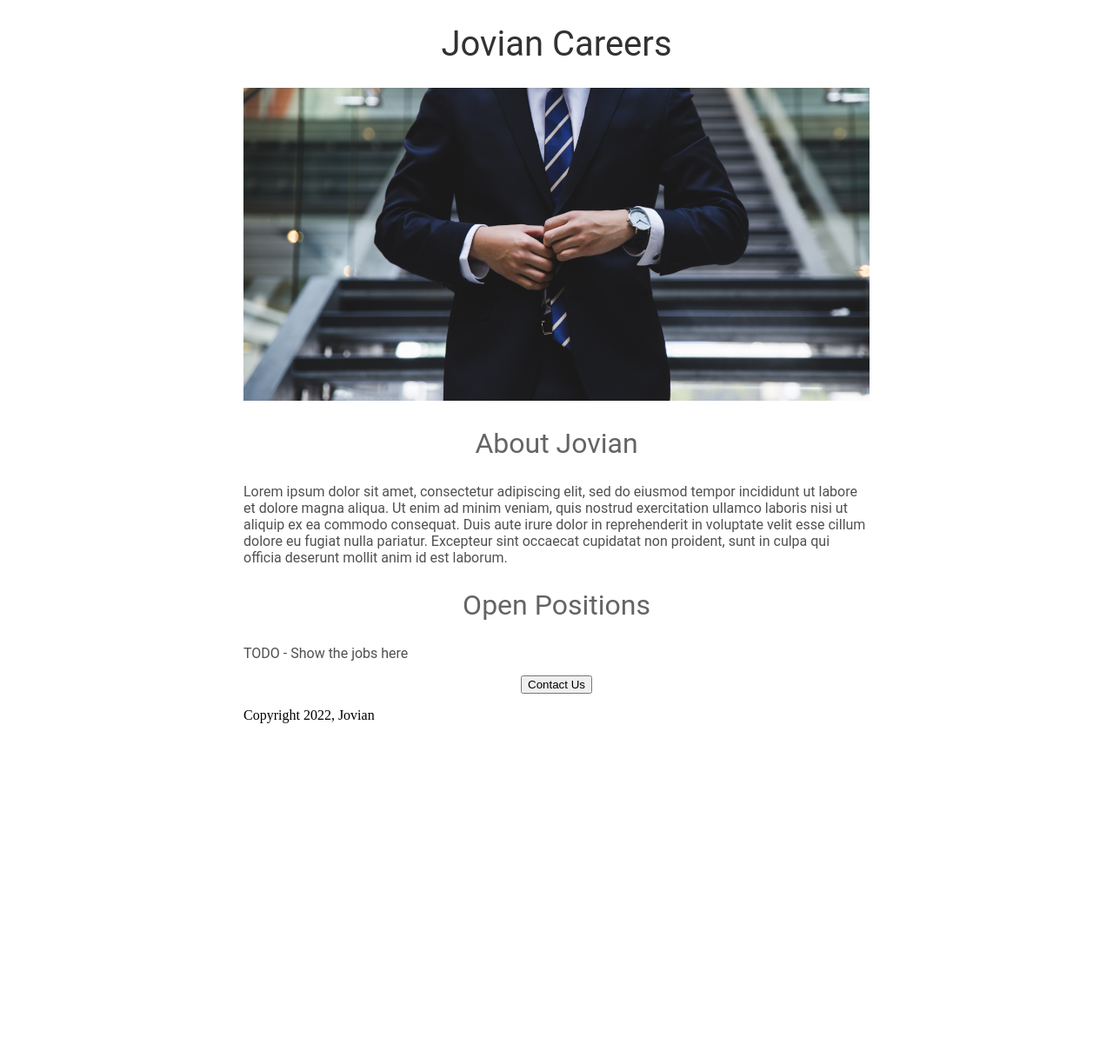
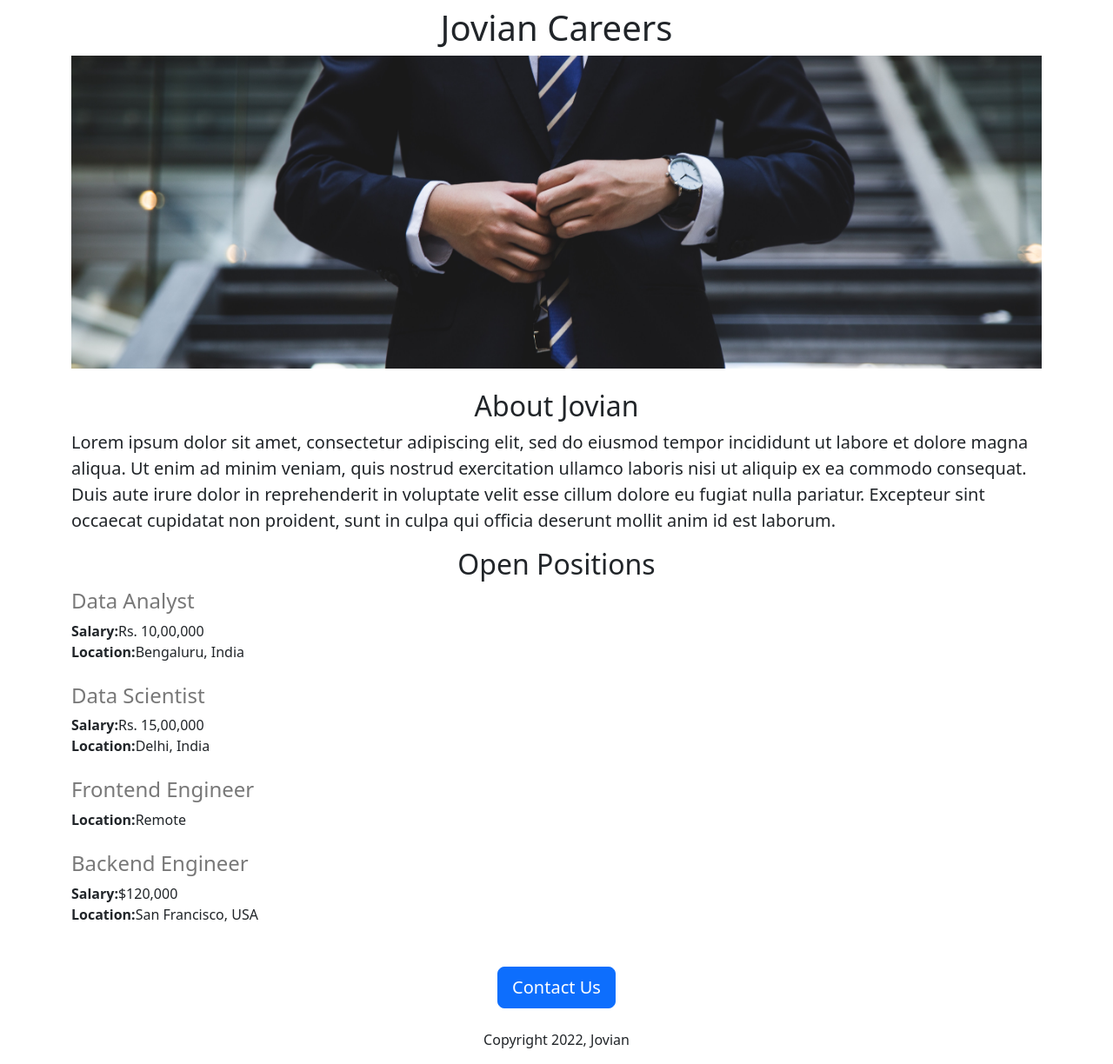
Before and after one commit to chetan4444/jovian-careers-website, a Flask app: page / in a window 1280 px wide. Shown: the whole page at 87% size. Before the commit the page ends 832 px from the top, so only its background shows below. Run offline with Flask 3, Linux system fonts and the light colour scheme.

Commit message:
added jobitem.html

```diff
--- a/app.py
+++ b/app.py
@@ -2,9 +2,35 @@ from flask import Flask, render_template
 
 app = Flask(__name__)
 
+JOBS = [
+    {
+        'id': 1,
+        'title': 'Data Analyst',
+        'location': 'Bengaluru, India',
+        'salary': 'Rs. 10,00,000'
+    },
+    {
+        'id': 2,
+        'title': 'Data Scientist',
+        'location': 'Delhi, India',
+        'salary': 'Rs. 15,00,000'
+    },
+    {
+        'id': 3,
+        'title': 'Frontend Engineer',
+        'location': 'Remote'
+    },
+    {
+        'id': 4,
+        'title': 'Backend Engineer',
+        'location': 'San Francisco, USA',
+        'salary': '$120,000'
+    }
+]
+
 @app.route("/")
 def hello_world():
-    return render_template('home.html')
+    return render_template('home.html', jobs=JOBS, company_name="Jovian")
 
 
 if __name__ == "__main__":
--- a/templates/home.html
+++ b/templates/home.html
@@ -1,65 +1,62 @@
 <!DOCTYPE html>
+
 <html>
+
     <head>
         <title>Jovian Careers</title>
+        <meta charset="utf-8">
+        <meta name="viewport" content="width=device-width, initial-scale=1">
+        <link href="https://cdn.jsdelivr.net/npm/bootstrap@5.3.1/dist/css/bootstrap.min.css" rel="stylesheet" integrity="sha384-4bw+/aepP/YC94hEpVNVgiZdgIC5+VKNBQNGCHeKRQN+PtmoHDEXuppvnDJzQIu9" crossorigin="anonymous">
         <style>
-            h1 {
-                font-size:40px;
-                font-family: Roboto;
-                font-weight: normal;
-                color: rgb(50, 50, 50);
-                text-align:center;
-            }
-
-            #banner {
+            #banner{
+                height: 360px;
                 width: 100%;
-                height: 360px;
                 object-fit: cover;
-            }
-
-            h2 {
-                font-family: Roboto;
-                font-size: 32px;
-                color: rgb(100, 100, 100);
-                text-align: center;
-                font-weight: normal;
-            }
-
-            .bodytext {
-                font-family: Roboto;
-                color: rgb(80, 80, 80);
-
-            }
-
-            #container {
-                max-width: 720px;
-                margin: 0 auto 0 auto;
-            }
-
+                }
         </style>
     </head>
+
     <body>
-        <div id="container">
+        <div class="container">
 
-            <h1>Jovian Careers</h1>
+            <h1 class="text-center mt-2 mb-2">{{company_name}} Careers</h1>
 
-            <img id = "banner" src="/static/banner.jpg">
+            <img id="banner" src="/static/banner.jpg" class="img-fluid">
 
-            <h2>About Jovian</h2>
+            <h2 class="text-center mt-4 mb-2">About Jovian</h2>
 
-            <p class="bodytext">
+            <p class="lead">
                 Lorem ipsum dolor sit amet, consectetur adipiscing elit, sed do eiusmod tempor incididunt ut labore et dolore magna aliqua. Ut enim ad minim veniam, quis nostrud exercitation ullamco laboris nisi ut aliquip ex ea commodo consequat. Duis aute irure dolor in reprehenderit in voluptate velit esse cillum dolore eu fugiat nulla pariatur. Excepteur sint occaecat cupidatat non proident, sunt in culpa qui officia deserunt mollit anim id est laborum.
             </p>
 
-            <h2>Open Positions</h2>
+            <h2 class="text-center">Open Positions</h2>
 
-            <p class="bodytext">TODO - Show the jobs here</p>
+            <div>
+                {% for job in jobs %}
+                    <div>
 
-            <div style="text-align: center;">
-                <button>Contact Us</button>
+                        <h4 style="color:rgb(120, 120, 120)">
+                            {{job['title']}}
+                        </h4>
+
+                        {% if 'salary' in job %}
+                            <div>
+                                <b>Salary:</b>{{job['salary']}}
+                            </div>
+                        {% endif %}
+
+                        <div class="mb-4">
+                            <b>Location:</b>{{job['location']}}
+                        </div>
+
+                    </div>
+                {% endfor %}
             </div>
 
-            <p>Copyright 2022, Jovian</p>
+            <div class="text-center">
+                <button class="btn btn-primary btn-lg mt-4">Contact Us</button>
+                <p class="mt-4">Copyright 2022, Jovian</p>
+            </div>
 
         </div>
 
```
